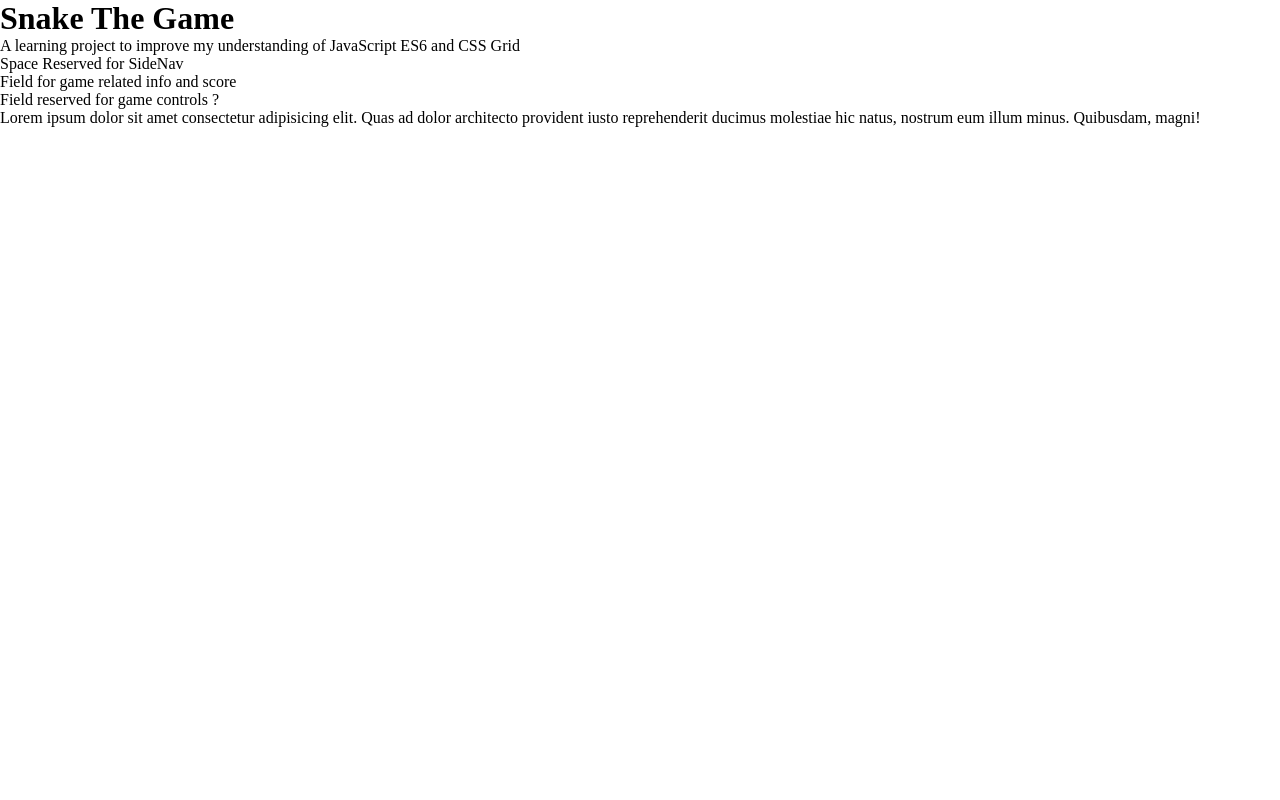
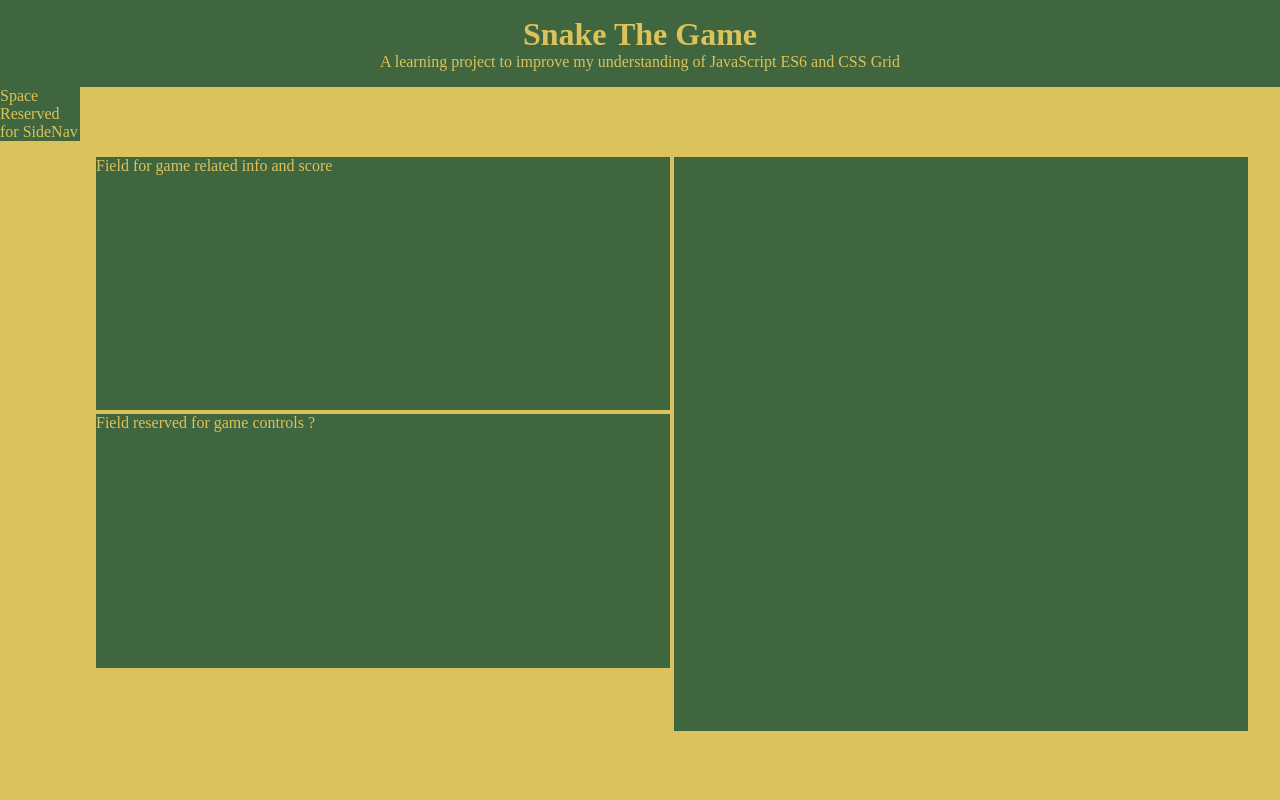
Before and after one commit to YasserB94/Snake, a plain HTML site: page index.html in a window 1280 px wide. Shown: the top 800 px of the page. Drawn offline with Linux system fonts and the light colour scheme.

Commit message:
Configured basic styling for the game - Followed design at /documentationImages/snakeSiteLayout.webp - Turned game container in CSS grid - Configured theme variables for easy access - Reserved space for possible future sideNav - Turned gameboard into CSS grid of 20x20 for Snake Game

```diff
--- a/styles.css
+++ b/styles.css
@@ -15,4 +15,81 @@
         --clr-primary:#40663F;
         --clr-secondary:#DCC25B;
         --clr-highlight:#EA3757;
+    /*---SIZING--*/
+    --size-NAVBAR:5rem;
+    --size-UIPADDING:1rem;
+
+    /*---Z-INDEX---*/
+    --z-top-layer:100;
+    --z-mid-layer:50;
+    --z-bottom-layer:0;
+
 }
+body{
+    background-color: var(--clr-secondary);
+    color: var(--clr-primary);
+    height: 100vh;
+    width: 100vw;
+    display: flex;
+    flex-direction: column;
+    justify-content: flex-start;
+    overflow-x: hidden;
+}
+header{
+    background-color: var(--clr-primary);
+    color: var(--clr-secondary);
+    text-align: center;
+    padding: var(--size-UIPADDING);
+    z-index: var(--z-top-layer);
+}
+nav{
+    background-color: #40663F;
+    color: #DCC25B;
+    display: flex;
+    flex-direction: column;
+    width: var(--size-NAVBAR);
+    z-index: var(--z-mid-layer);
+    justify-content: center;
+
+}
+main{
+    margin-left: var(--size-NAVBAR);
+    padding: var(--size-UIPADDING);
+    margin-right: 1rem;
+    height: 100%;
+}
+.snake-game-container{
+    display: grid;
+    gap: .25rem;
+    grid-template-columns: repeat(4,1fr);
+    grid-template-rows: repeat(3,1fr);
+    height: 100%;
+    width: 100%;
+}
+.snake-game-container .score-info,.controls,.game-board{
+    background-color: var(--clr-primary);
+    color: var(--clr-secondary);
+}
+.snake-game-container .score-info{
+    grid-area: 1/1/2/3;
+}
+.snake-game-container .controls{
+    grid-area: auto/1/auto/3;
+}
+.snake-game-container .game-board{
+    grid-area: 1/3/3/5;
+    aspect-ratio: 1/1;
+    max-height: 80vh;
+    display: grid;
+    grid-template-columns: repeat(20,1fr);
+    grid-template-rows: repeat(20,1fr);
+}
+footer{
+    background-color: var(--clr-primary);
+    color: var(--clr-secondary);
+    margin-top: auto;
+    text-align: center;
+    width: 100%;
+    z-index:var(--z-top-layer);
+    padding: var(--size-UIPADDING)
+}
```
